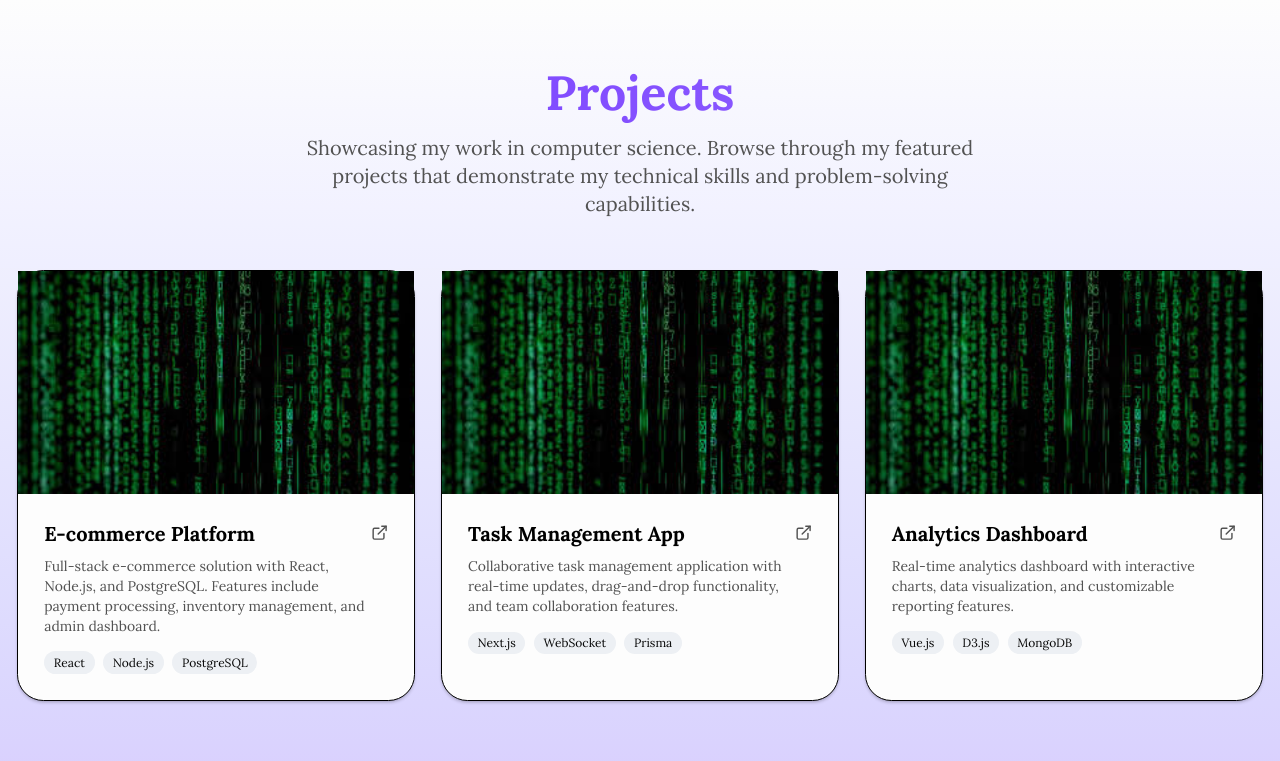
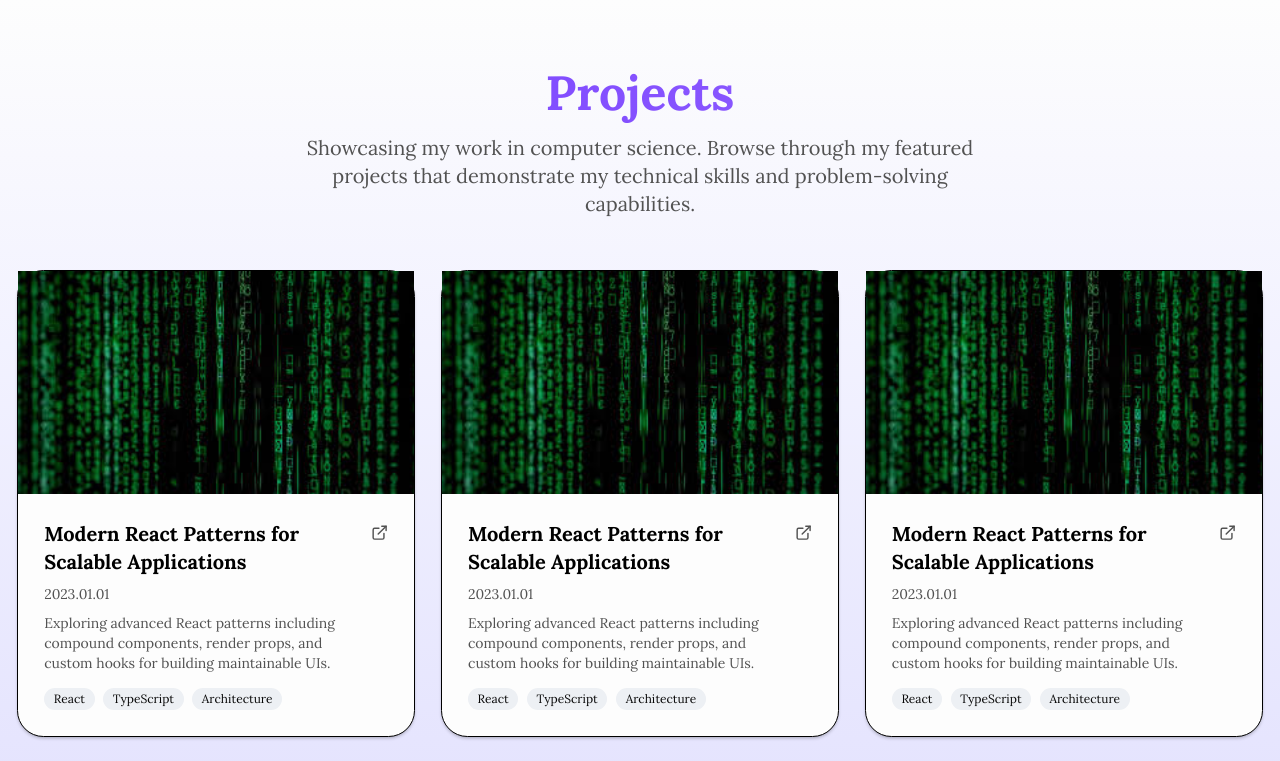
Before and after one commit to majkser/mikolaj-kowalski-dev, a Next.js app: page /projects in a window 1280 px wide. Shown: the top 761 px of the page. Built offline with nearby package versions, Linux system fonts and the light colour scheme.

Commit message:
feat: made projects dynamic

```diff
--- a/src/app/projects/page.tsx
+++ b/src/app/projects/page.tsx
@@ -1,7 +1,10 @@
 import ProjectCard from '@/components/projectCard';
 import codeImage from '../../../public/code.jpeg';
+import { getAllProjects } from '@/utils/getAllProjects';
 
 export default function ProjectsPage() {
+  const projects = getAllProjects();
+
   return (
     <div className="bg-gradient-to-b from-background to-primary/25 min-h-screen">
       <div className="container mx-auto px-4 pt-16 pb-24">
@@ -16,27 +19,17 @@ export default function ProjectsPage() {
           </p>
         </div>
         <div className="grid grid-cols-1 md:grid-cols-2 lg:grid-cols-3 gap-6">
-          <ProjectCard
-            href="/projects/ecommerce-platform"
-            title="E-commerce Platform"
-            description="Full-stack e-commerce solution with React, Node.js, and PostgreSQL. Features include payment processing, inventory management, and admin dashboard."
-            tags={['React', 'Node.js', 'PostgreSQL']}
-            image={codeImage}
-          />
-          <ProjectCard
-            href="/projects/task-management"
-            title="Task Management App"
-            description="Collaborative task management application with real-time updates, drag-and-drop functionality, and team collaboration features."
-            tags={['Next.js', 'WebSocket', 'Prisma']}
-            image={codeImage}
-          />
-          <ProjectCard
-            href="/projects/analytics-dashboard"
-            title="Analytics Dashboard"
-            description="Real-time analytics dashboard with interactive charts, data visualization, and customizable reporting features."
-            tags={['Vue.js', 'D3.js', 'MongoDB']}
-            image={codeImage}
-          />
+          {projects.map((project) => (
+            <ProjectCard
+              key={project.slug}
+              href={`/projects/${project.slug}`}
+              title={project.title}
+              description={project.description}
+              tags={project.tags}
+              image={`/${project.image}`}
+              date="2023.01.01"
+            />
+          ))}
         </div>
       </div>
     </div>
--- a/src/components/projectCard.tsx
+++ b/src/components/projectCard.tsx
@@ -19,6 +19,8 @@ export default function ProjectCard({
         <Image
           src={image}
           alt={title}
+          width={500}
+          height={200}
           className="aspect-video w-full object-cover"
         />
       )}
```
